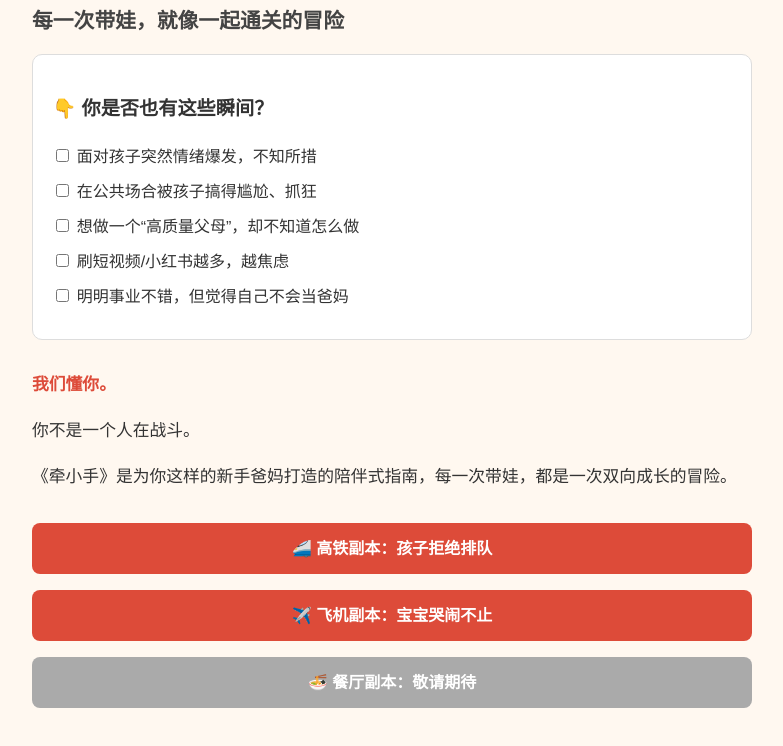
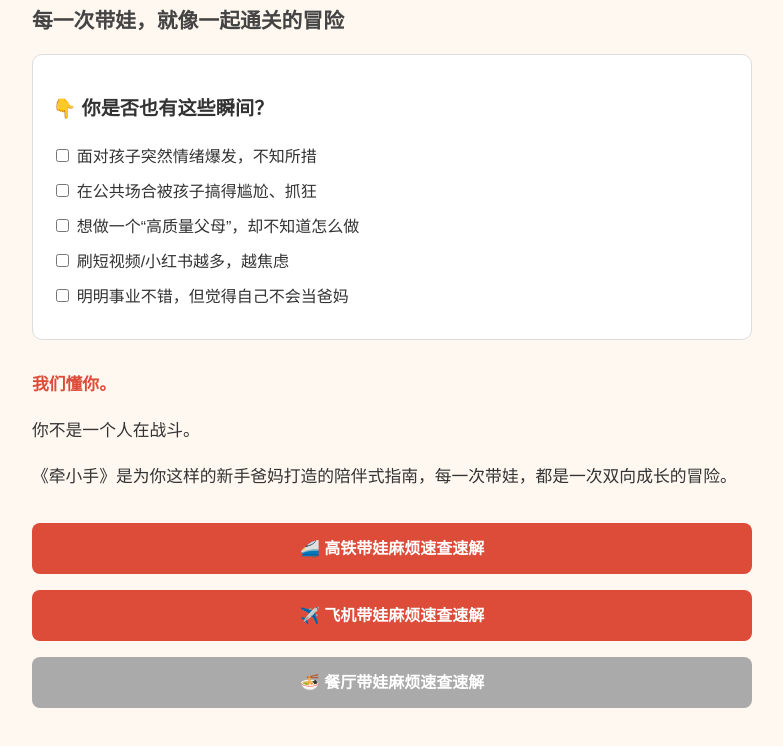
Before and after one commit to prince198305/qianxiaoshou, a plain HTML site: page index.html in a window 1280 px wide. Shown: the part 118-864 px from the top of the page, without its empty margins (248-1031 px from the left). Drawn offline with Linux system fonts and the light colour scheme.

Commit message:
Update index.html

```diff
--- a/index.html
+++ b/index.html
@@ -88,9 +88,9 @@
     <p>《牵小手》是为你这样的新手爸妈打造的陪伴式指南，每一次带娃，都是一次双向成长的冒险。</p>
 
     <div class="buttons">
-      <a href="gaotie-queue.html" class="btn">🚄 高铁副本：孩子拒绝排队</a>
-      <a href="plane-cry.html" class="btn">✈️ 飞机副本：宝宝哭闹不止</a>
-      <a href="#" class="btn" style="background:#aaa; cursor:default;">🍜 餐厅副本：敬请期待</a>
+      <a href="gaotie-queue.html" class="btn">🚄 高铁带娃麻烦速查速解</a>
+      <a href="plane-cry.html" class="btn">✈️ 飞机带娃麻烦速查速解</a>
+      <a href="#" class="btn" style="background:#aaa; cursor:default;">🍜 餐厅带娃麻烦速查速解</a>
     </div>
   </div>
 </body>
```
